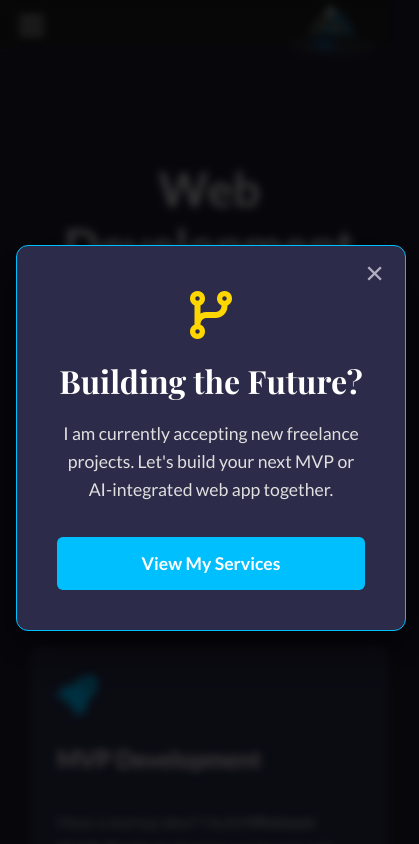
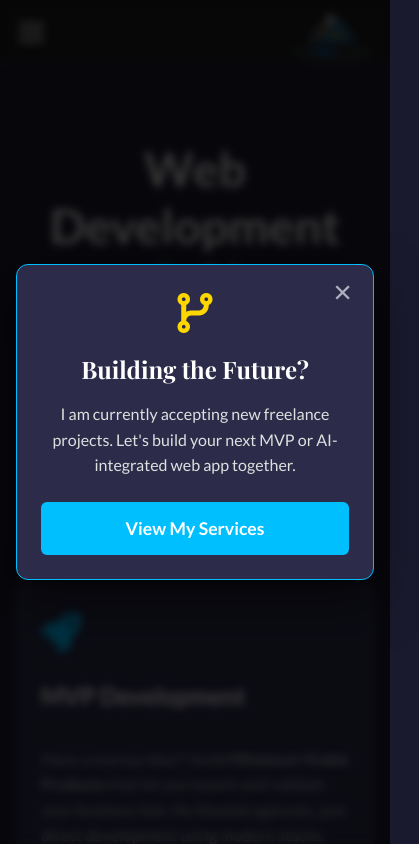
Before and after one commit to ethannnn6122/Portfolio, a React (Vite) app: page /services in a window 390 px wide. Shown: the top 844 px of the page, 419 px wide, since content can reach past the window. Built offline with nearby package versions, Linux system fonts and the light colour scheme; no server answers.

Commit message:
Fixed styles

```diff
--- a/src/components/PromoPopup.module.css
+++ b/src/components/PromoPopup.module.css
@@ -4,14 +4,15 @@
   left: 0;
   width: 100%;
   height: 100%;
-  background-color: rgba(0, 0, 0, 0.75); /* Darker dim for better focus */
+  background-color: rgba(0, 0, 0, 0.75);
   backdrop-filter: blur(4px);
-  z-index: 9999; /* Ensure it's on top of everything */
+  z-index: 9999;
   display: flex;
   justify-content: center;
   align-items: center;
-  padding: 1rem;
+  padding: 1rem; /* Keeps a small gap from screen edges */
   animation: fadeIn 0.3s ease-out;
+  box-sizing: border-box; /* Ensures overlay padding is calculated correctly */
 }
 
 .popup {
@@ -25,6 +26,7 @@
   position: relative;
   box-shadow: 0 20px 50px rgba(0, 0, 0, 0.5);
   animation: slideUp 0.4s ease-out;
+  box-sizing: border-box;
 }
 
 .closeBtn {
@@ -93,3 +95,25 @@
   from { transform: translateY(20px); opacity: 0; }
   to { transform: translateY(0); opacity: 1; }
 }
+
+@media screen and (max-width: 600px) {
+  .popup {
+    padding: 1.5rem; /* Reduce padding on small screens */
+    width: 100%;     /* Ensure it takes available space */
+    max-width: 100%; /* Reset max-width if needed */
+  }
+
+  .popup h2 {
+    font-size: 1.5rem; /* Smaller heading */
+    margin-bottom: 0.5rem;
+  }
+
+  .popup p {
+    font-size: 1rem; /* Smaller text */
+    margin-bottom: 1.5rem;
+  }
+
+  .icon {
+    font-size: 2.5rem; /* Smaller icon */
+  }
+}
--- a/src/containers/App.tsx
+++ b/src/containers/App.tsx
@@ -28,7 +28,6 @@ function App() {
           </button>
 
           <ul id="nav-menu-list" className={`nav-menu ${isNavOpen ? 'is-active' : ''}`}>
-            {/* Note the use of Link instead of <a> for internal pages */}
             <li className="nav-item"><Link to="/" className="nav-link" onClick={closeNav}>Home</Link></li>
             <li className="nav-item"><Link to="/services" className="nav-link" onClick={closeNav}>Services</Link></li>
             <li className="nav-item"><Link to="/blog" className="nav-link" onClick={closeNav}>Blog</Link></li>
--- a/src/index.css
+++ b/src/index.css
@@ -557,7 +557,7 @@ body {
       justify-content: center;
       align-items: center;
       gap: 2rem;
-      padding: 5rem 0 32rem 0;
+      padding: 5rem 0 40rem 0;
       z-index: 1001;
       transition: left 0.4s cubic-bezier(0.25, 0.46, 0.45, 0.94);
       border-right: 1px solid var(--border-color);
@@ -568,7 +568,7 @@ body {
   }
 
   .navbar {
-    height: 50px;
+    height: 65px;
     padding: 0;
   }
 
--- a/src/pages/BlogPost.module.css
+++ b/src/pages/BlogPost.module.css
@@ -1,3 +1,11 @@
+p > a {
+  color: var(--accent-color);;
+}
+
+p > a:hover {
+  color: var(--accent-color-2);;
+}
+
 .postContainer {
   max-width: 800px;
   margin: 0 auto;
--- a/src/pages/Services.module.css
+++ b/src/pages/Services.module.css
@@ -3,7 +3,7 @@
   max-width: var(--container-width);
   margin: 0 auto;
   padding: 2rem;
-  padding-top: 120px; /* Moves the inline style into CSS */
+  padding-top: 120px;
 }
 
 .servicesGrid {
@@ -32,8 +32,7 @@
 .serviceCard {
   display: flex;
   flex-direction: column;
-  height: 100%;
-  /* Note: The global 'card' class handles the background/border */
+  height: 90%;
 }
 
 .serviceCard h2 {
@@ -98,3 +97,23 @@
   text-align: center;
   display: block;
 }
+
+@media (max-width: 768px) {
+  .portfolioContainer {
+    padding: 1rem;       /* Reduce padding to give content more room */
+    padding-top: 100px;  /* Adjust top spacing for mobile navbar */
+  }
+
+  .servicesGrid {
+    /* Change grid to 1 column that fills available space.
+       Removes the 300px minimum limit which causes overflow on small phones.
+    */
+    grid-template-columns: 1fr;
+    gap: 1.5rem;
+  }
+
+  .summaryText {
+    font-size: 1rem; /* Slightly smaller text for readability */
+    padding: 0 0.5rem;
+  }
+}
--- a/src/pages/Services.tsx
+++ b/src/pages/Services.tsx
@@ -98,7 +98,7 @@ const Services = () => {
       </div>
 
       {/* --- CTA SECTION --- */}
-      <section className={`${classes.section} card`} style={{ marginTop: "6rem" }}>
+      <section className={`${classes.section} card`} style={{ marginTop: "2rem" }}>
         <h2>Not sure what you need?</h2>
         <p style={{ marginBottom: "2rem" }}>
             Let's have a quick chat about your goals. I offer free 15-minute consultations
```
